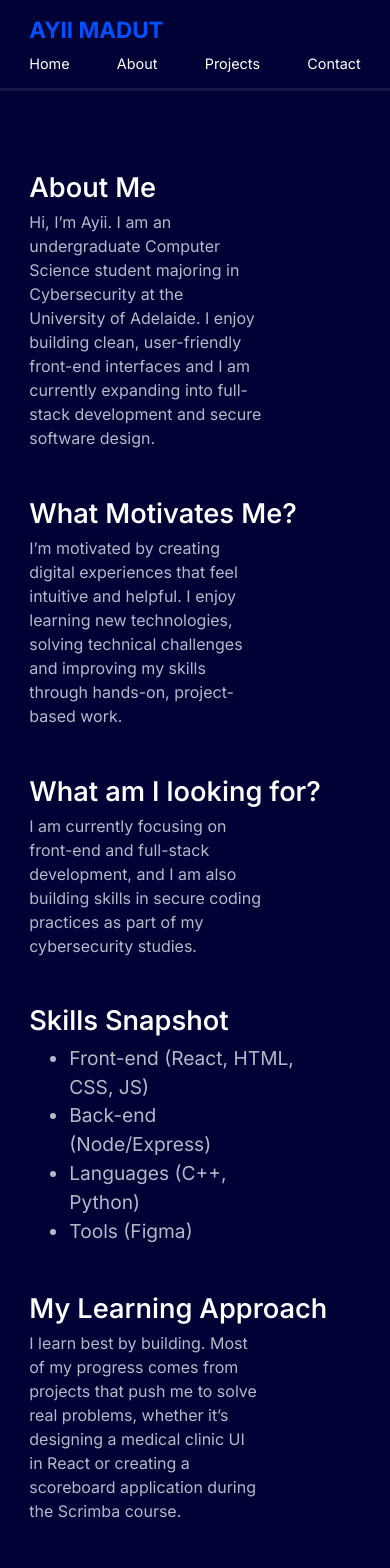
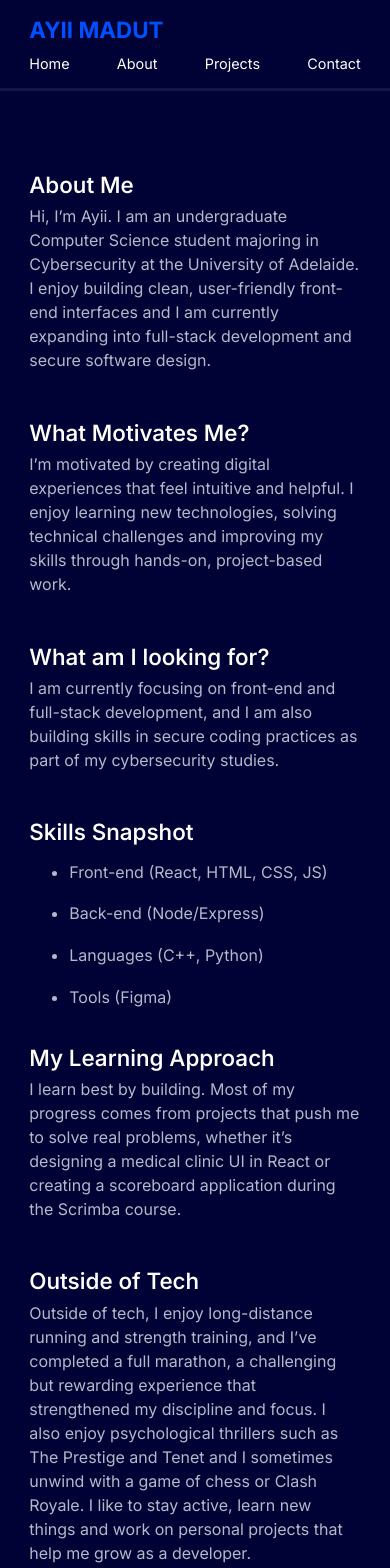
Before and after one commit to ayii365/portfolio, a React (Vite) app in the folder front-end/vite-project/: page /about in a window 390 px wide. Shown: the top 1568 px of the page. Built offline with nearby package versions, Linux system fonts and the light colour scheme.

Commit message:
Upated Projects page styling to suit mobile screens

```diff
--- a/front-end/vite-project/src/components/sections/AboutContent.jsx
+++ b/front-end/vite-project/src/components/sections/AboutContent.jsx
@@ -29,11 +29,11 @@ function AboutContent() {
                     </p>
 
                     <h1 className="about-h1">Skills Snapshot</h1>
-                    <ul className="about-p">
-                        <li>Front-end (React, HTML, CSS, JS)</li>
-                        <li>Back-end (Node/Express)</li>
-                        <li>Languages (C++, Python)</li>
-                        <li>Tools (Figma)</li>
+                    <ul >
+                        <li className="about-p">Front-end (React, HTML, CSS, JS)</li>
+                        <li className="about-p">Back-end (Node/Express)</li>
+                        <li className="about-p">Languages (C++, Python)</li>
+                        <li className="about-p">Tools (Figma)</li>
                     </ul>
 
                     <h1 className="about-h1">My Learning Approach</h1>
--- a/front-end/vite-project/src/styles/AboutContent.css
+++ b/front-end/vite-project/src/styles/AboutContent.css
@@ -22,7 +22,28 @@
     max-width: 70%;
 }
 
-.about-p li {
-    font-size: 1.2rem;
-    line-height: 1.8rem;
+.about-content-inner ul{
+    margin-top: 0;
+    margin-bottom: 1.6rem;
 }
+
+.about-content-inner li {
+    font-size: 1.3rem;
+    margin-bottom: 0;
+    line-height: 2.6rem;
+}
+
+@media (max-width: 480px) {
+    .about-h1 {
+        font-size: 1.4rem;
+    }
+
+    .about-p {
+        max-width: 100%;
+    }
+
+    .about-content-inner li {
+        font-size: 1rem;
+    }
+
+}
--- a/front-end/vite-project/src/styles/ProjectCards.css
+++ b/front-end/vite-project/src/styles/ProjectCards.css
@@ -15,7 +15,6 @@
 
 .project-media {
     width: 100%;
-
 }
 
 .project-video {
@@ -45,5 +44,34 @@
 .project-p {
     margin-top: 0;
     margin-bottom: 4rem;
-    width: 800px;
+    max-width: 800px;
 }
+
+@media (max-width: 480px) {
+    .project-card {
+        padding: 0;
+    }
+
+    .project-heading {
+        font-size: 1.5rem;
+        margin-bottom: 2rem;
+    }
+
+    .project-subheading {
+        color: var(--text-primary);
+        font-size: 1.2rem;
+    }
+
+    .project-text ul{
+        padding-left: 1.6rem;
+        max-width:fit-content;
+    }
+
+    .project-text ul li{
+        margin-bottom: 1rem;
+    }
+
+    .project-p{
+        width: 100%;
+    }
+}
--- a/front-end/vite-project/src/styles/ProjectsIntro.css
+++ b/front-end/vite-project/src/styles/ProjectsIntro.css
@@ -15,3 +15,13 @@
     width: 45rem;
     text-align: center;
 }
+
+@media (max-width: 480px) {
+    .projects-intro-inner p{
+        width: 100%;
+    }
+    .projects-intro {
+        margin-top: 4.5rem;
+        margin-bottom: 4.5rem;
+    }
+}
```
